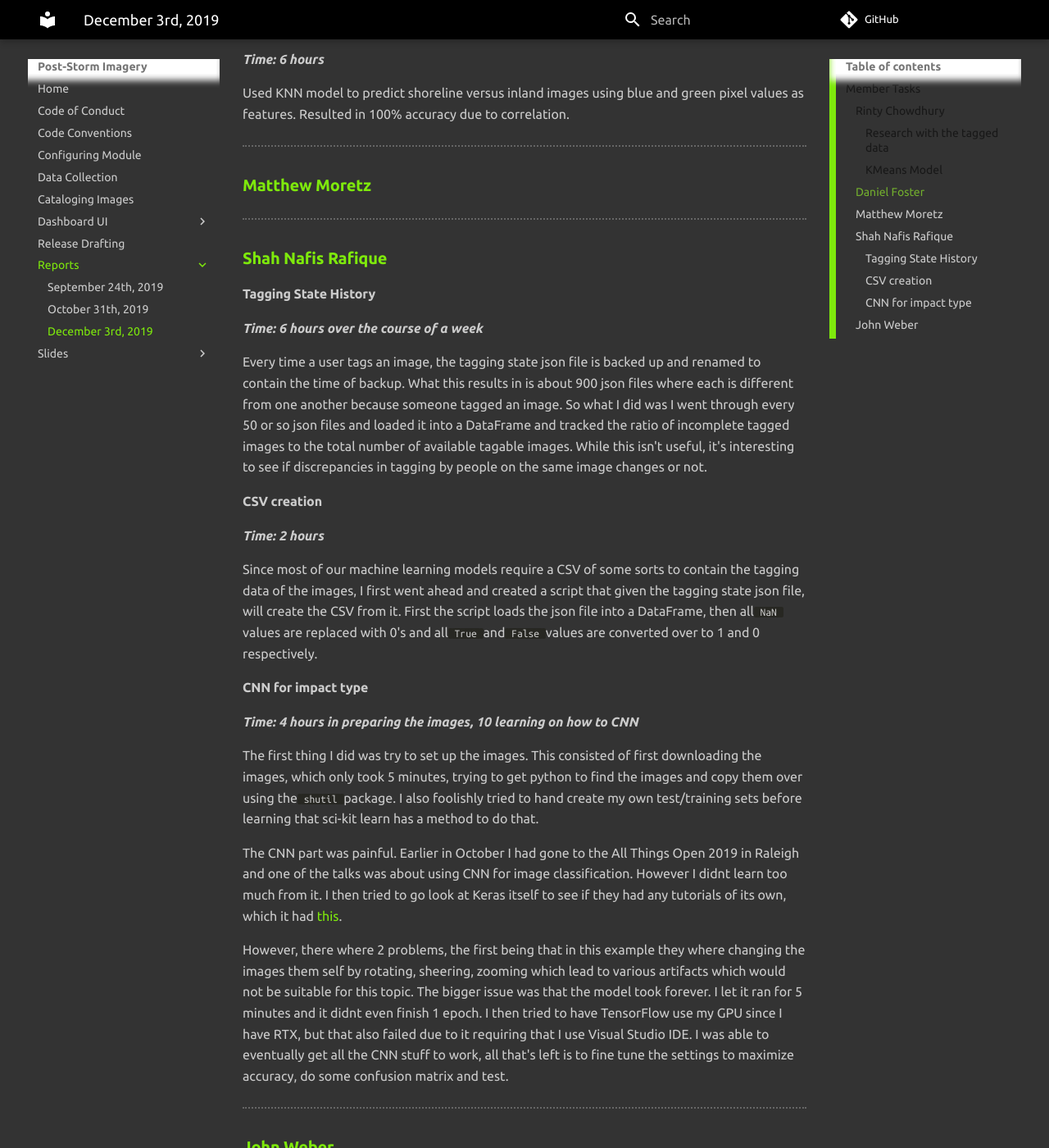
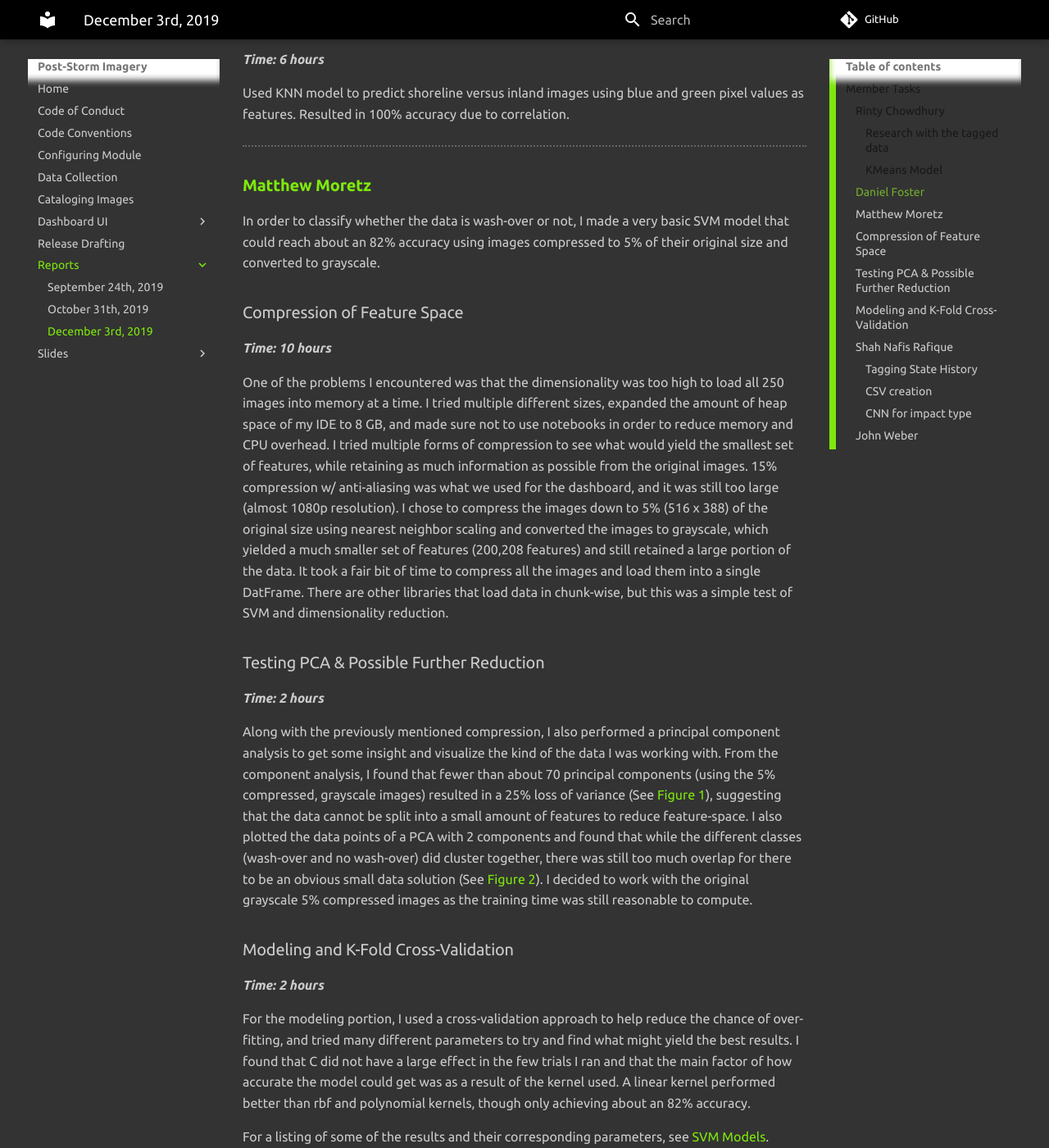
Before and after one commit to UNCG-CSE/Poststorm_Imagery, an MkDocs documentation site: the page built from docs/reports/progress_report_2019-12-03.md, in a window 1280 px wide and 1400 px high, scrolled down 826 px. Shown: the whole window at 82% size. Built offline with MkDocs 1.6.1 and Material for MkDocs 9.7.7, drawn with Linux system fonts in a browser that asks for light colours; comment, search, counter and statistics services are not loaded.

Commit message:
Add my main portion of machine learning responsibilities

```diff
--- a/docs/reports/progress_report_2019-12-03.md
+++ b/docs/reports/progress_report_2019-12-03.md
@@ -37,6 +37,46 @@ Used KNN model to predict shoreline versus inland images using blue and green pi
 ---
 
 ### [**Matthew Moretz**](https://github.com/Matmorcat)
+
+In order to classify whether the data is wash-over or not, I made a very basic SVM model that could reach about an 82%
+accuracy using images compressed to 5% of their original size and converted to grayscale.
+
+### Compression of Feature Space
+
+***Time: 10 hours***
+
+One of the problems I encountered was that the dimensionality was too high to load all 250 images into memory at a time.
+I tried multiple different sizes, expanded the amount of heap space of my IDE to 8 GB, and made sure not to use
+notebooks in order to reduce memory and CPU overhead. I tried multiple forms of compression to see what would yield the
+smallest set of features, while retaining as much information as possible from the original images. 15% compression w/
+anti-aliasing was what we used for the dashboard, and it was still too large (almost 1080p resolution). I chose to
+compress the images down to 5% (516 x 388) of the original size using nearest neighbor scaling and converted the images
+to grayscale, which yielded a much smaller set of features (200,208 features) and still retained a large portion of the
+data. It took a fair bit of time to compress all the images and load them into a single DatFrame. There are other
+libraries that load data in chunk-wise, but this was a simple test of SVM and dimensionality reduction.
+
+### Testing PCA & Possible Further Reduction
+
+***Time: 2 hours***
+
+Along with the previously mentioned compression, I also performed a principal component analysis to get some insight
+and visualize the kind of the data I was working with. From the component analysis, I found that fewer than about
+70 principal components (using the 5% compressed, grayscale images) resulted in a 25% loss of variance (See [Figure 1]),
+suggesting that the data cannot be split into a small amount of features to reduce feature-space. I also plotted the
+data points of a PCA with 2 components and found that while the different classes (wash-over and no wash-over) did
+cluster together, there was still too much overlap for there to be an obvious small data solution (See [Figure 2]).
+I decided to work with the original grayscale 5% compressed images as the training time was still reasonable to compute.
+
+### Modeling and K-Fold Cross-Validation
+
+***Time: 2 hours***
+
+For the modeling portion, I used a cross-validation approach to help reduce the chance of over-fitting, and tried
+many different parameters to try and find what might yield the best results. I found that C did not have a large effect
+in the few trials I ran and that the main factor of how accurate the model could get was as a result of the kernel used.
+A linear kernel performed better than rbf and polynomial kernels, though only achieving about an 82% accuracy.
+
+For a listing of some of the results and their corresponding parameters, see [SVM Models].
 
 ---
 
@@ -84,3 +124,8 @@ some confusion matrix and test.
 ---
 
 ### [**John Weber**](https://github.com/JWeb56)
+
+
+[Figure 1]: (https://github.com/UNCG-CSE/Poststorm_Imagery/blob/master/docs/slides/figs/wash_over/explained_variance_pca.png)
+[Figure 2]: (https://github.com/UNCG-CSE/Poststorm_Imagery/blob/master/docs/slides/figs/wash_over/n2_pca.png)
+[SVM Models]: (https://github.com/UNCG-CSE/Poststorm_Imagery/blob/master/docs/slides/figs/wash_over/svm_models.md)
```
